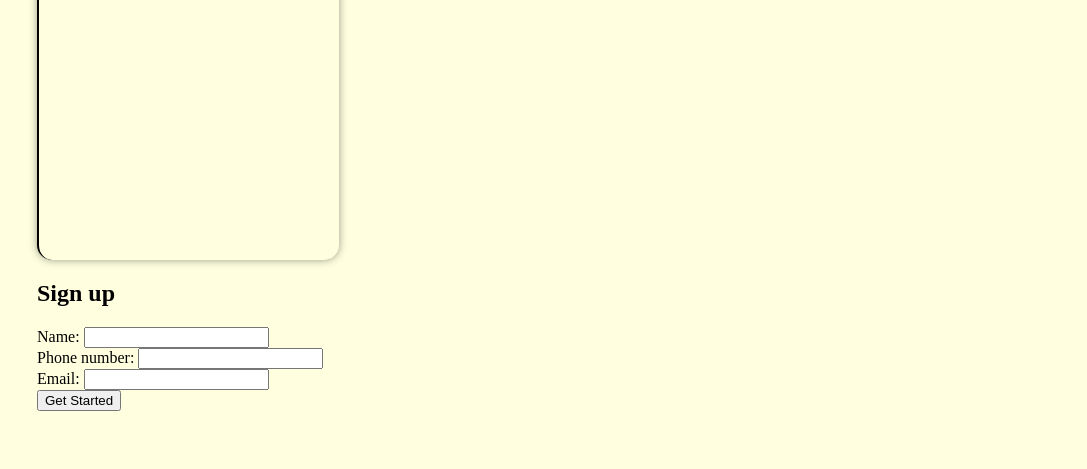
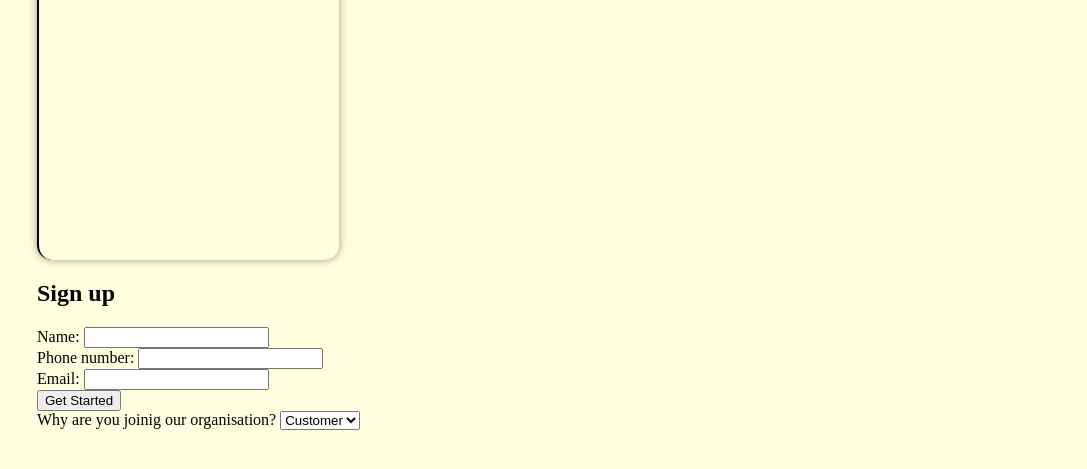
Before and after one commit to vicky235-ai/Vicky-project, a plain HTML site: page Victor.html in a window 1280 px wide. Shown: the part 139-608 px from the top of the page, without its empty margins (91-1178 px from the left). Drawn offline with Linux system fonts and the light colour scheme.

Commit message:
Add files via upload

```diff
--- a/Victor.html
+++ b/Victor.html
@@ -54,5 +54,13 @@
   </div>
   <button class='btn'>Get Started</button>
   </form>
+  <form>
+    <label for="user">Why are you joinig our organisation?</label>
+    <select id="user" name="user">
+      <option value="Customer">Customer</option>
+      <option value="Seller">Seller</option>
+      <option value="Broker">Broker</option>
+    </select>
+  </form>
   </body>
 </html>
```
